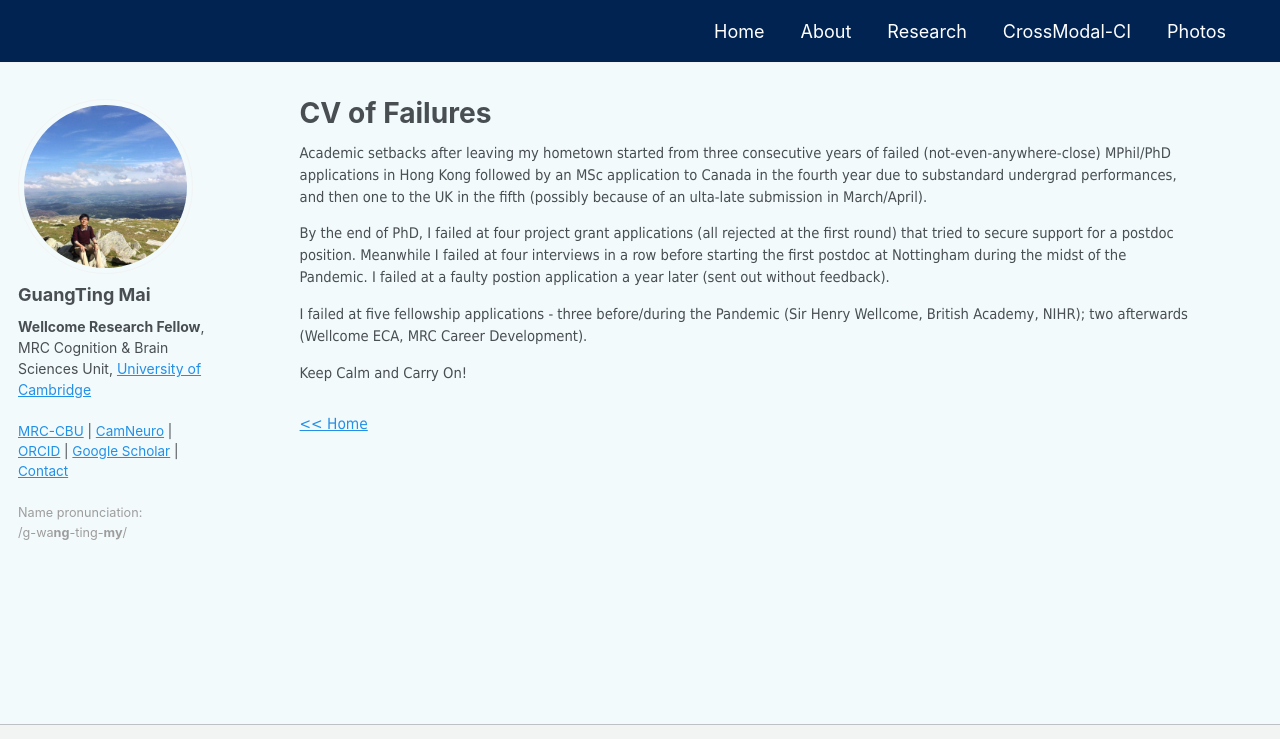
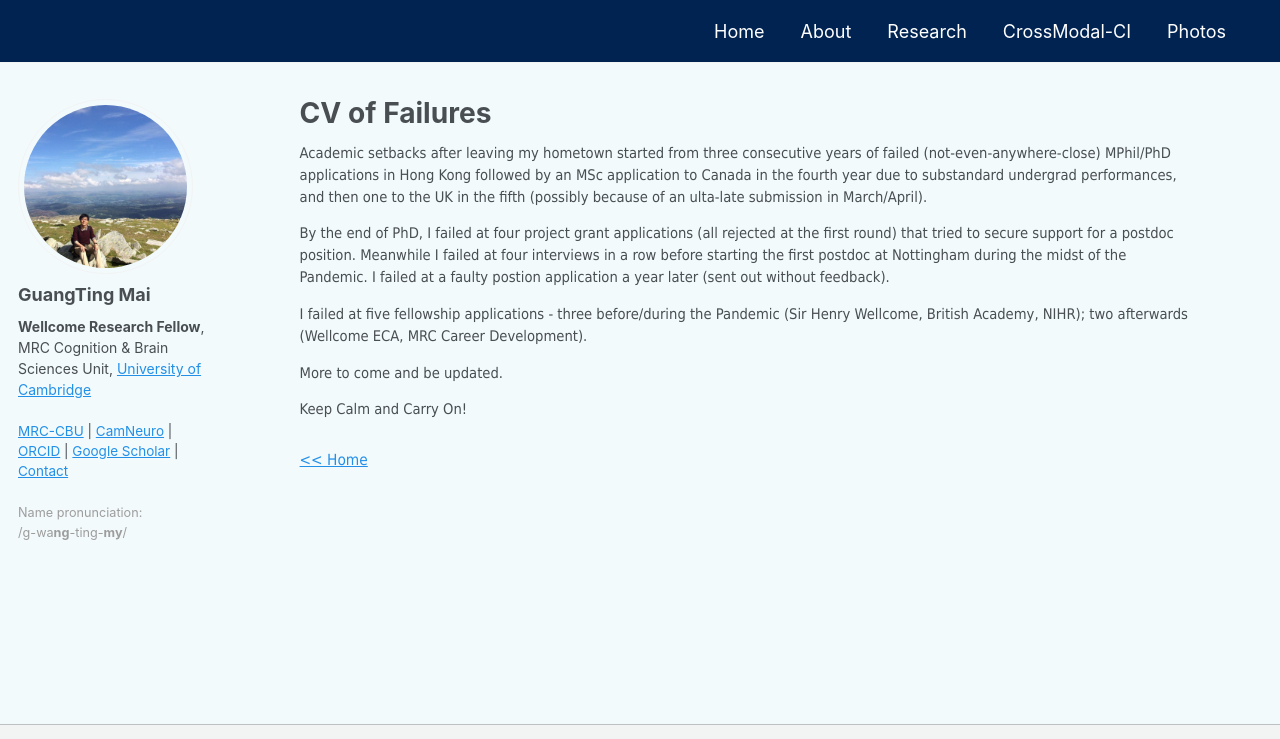
Before and after one commit to guangtingmai/guangtingmai.github.io, a Jekyll site: the page built from _pages/cv-failures.html, in a window 1280 px wide and 942 px high, cut to the strip 0-739 px from the top of the window. Built offline with Jekyll 4.4.1, drawn with Linux system fonts in a browser that asks for light colours.

Commit message:
Update cv-failures.html

```diff
--- a/_pages/cv-failures.html
+++ b/_pages/cv-failures.html
@@ -12,6 +12,7 @@ author_profile: true
   first postdoc at Nottingham during the midst of the Pandemic. I failed at a faulty postion application a year later (sent out without feedback).</p>
 <p span style="font-size:11pt;font-family: Tahoma;line-height:1.5;display:block;margin-bottom:0.2vh">I failed at five fellowship applications - three before/during
   the Pandemic (Sir Henry Wellcome, British Academy, NIHR); two afterwards (Wellcome ECA, MRC Career Development).</span></p>
+<p span style="font-size:11pt;font-family: Tahoma;line-height:1.5;display:block;margin-bottom:0.2vh">More to come and be updated.</span></p>
 <p span style="font-size:11pt;font-family: Tahoma;line-height:1.5;display:block;margin-bottom:0.2vh">Keep Calm and Carry On!</span></p>
 <br>
 <div style="font-size:11pt;font-family:Tahoma;line-height: 1.5;" class="navigation-row">
```
